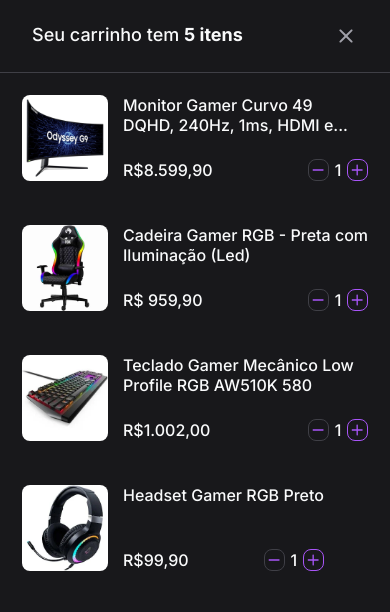
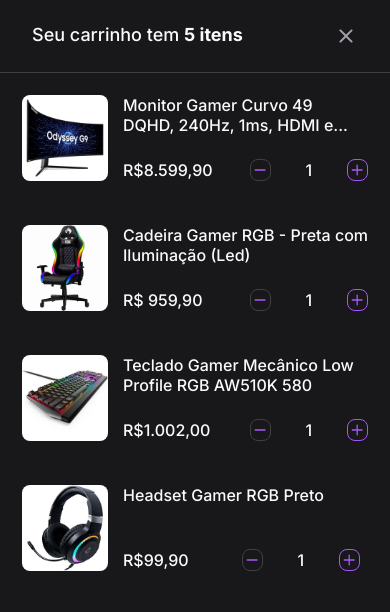
Before and after one commit to GustavoGads/BoraCodar-21, a plain HTML site: page index.html in a window 390 px wide. Shown: the top 612 px of the page. Drawn offline with Linux system fonts and the light colour scheme.

Commit message:
center minus-plus-mobile

```diff
--- a/styles.css
+++ b/styles.css
@@ -228,12 +228,9 @@ body {
     }
 
     #nav aside .conteudo-money div {
-    width: 80px;
+    width: 118.5px;
 }
 
- #nav aside .conteudo-money div:last-child {
-        width: 60px;
-    }
 
     #img-menos {
         border: 1px solid #3F3F46;
```
